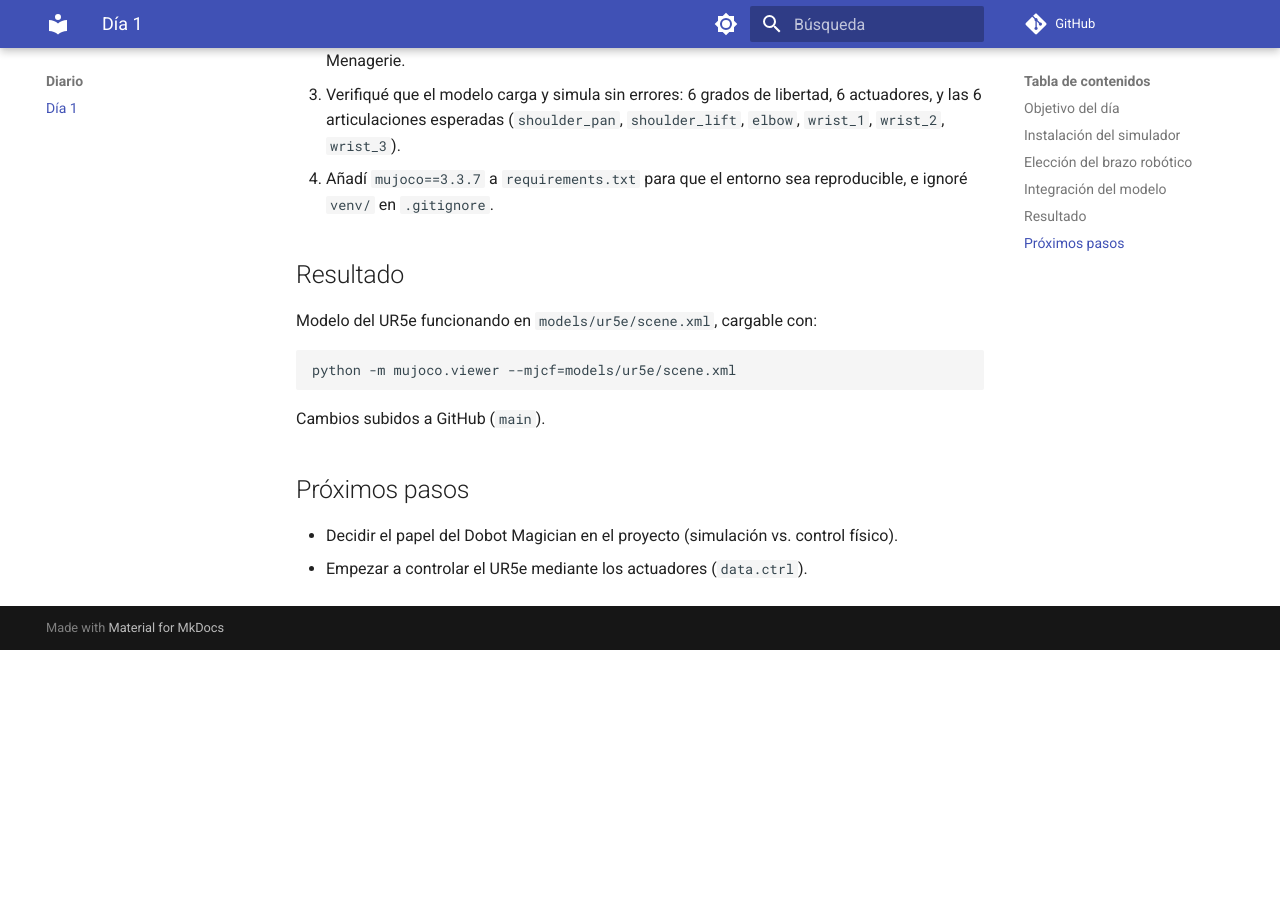
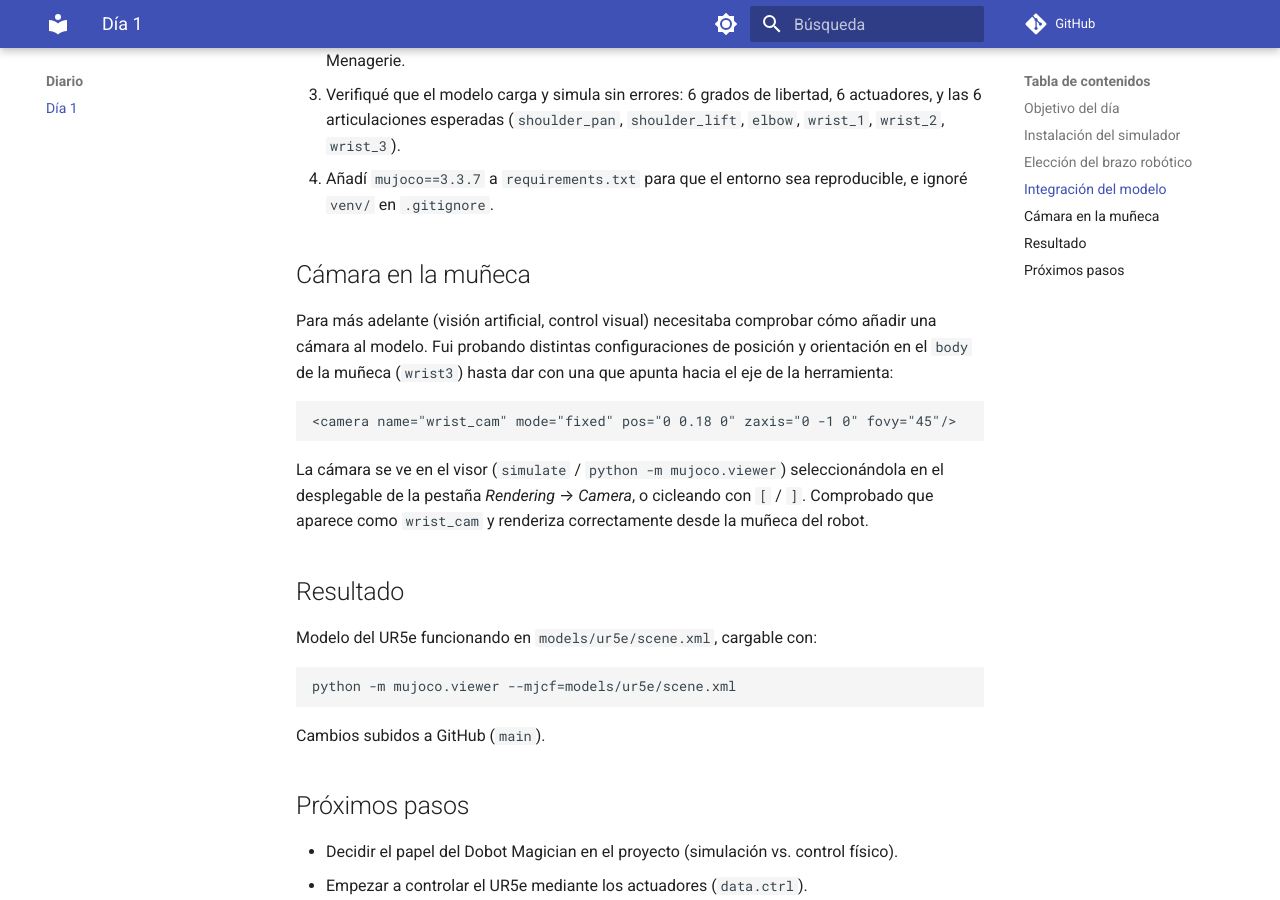
Before and after one commit to dguillenn/tfg-repo, an MkDocs documentation site: the page built from docs/diario/dia-01.md, in a window 1280 px wide and 900 px high, scrolled down 894 px. Built offline with MkDocs 1.6.1 and Material for MkDocs 9.7.7, drawn with Linux system fonts in a browser that asks for light colours; comment, search, counter and statistics services are not loaded; before the commit the page ends 1544 px from its top, so only the background shows below that.

Commit message:
Add wrist camera to UR5e model and document it in diary
Added a fixed camera on the wrist link to test camera setup in
MuJoCo, and documented the process and how to view it in the viewer.

````diff
--- a/docs/diario/dia-01.md
+++ b/docs/diario/dia-01.md
@@ -22,6 +22,16 @@ Mi profesor me mencionó dos posibles brazos: el **UR5e** y el **Dobot Magician*
 3. Verifiqué que el modelo carga y simula sin errores: 6 grados de libertad, 6 actuadores, y las 6 articulaciones esperadas (`shoulder_pan`, `shoulder_lift`, `elbow`, `wrist_1`, `wrist_2`, `wrist_3`).
 4. Añadí `mujoco==3.3.7` a `requirements.txt` para que el entorno sea reproducible, e ignoré `venv/` en `.gitignore`.
 
+## Cámara en la muñeca
+
+Para más adelante (visión artificial, control visual) necesitaba comprobar cómo añadir una cámara al modelo. Fui probando distintas configuraciones de posición y orientación en el `body` de la muñeca (`wrist3`) hasta dar con una que apunta hacia el eje de la herramienta:
+
+```xml
+<camera name="wrist_cam" mode="fixed" pos="0 0.18 0" zaxis="0 -1 0" fovy="45"/>
+```
+
+La cámara se ve en el visor (`simulate` / `python -m mujoco.viewer`) seleccionándola en el desplegable de la pestaña *Rendering* → *Camera*, o cicleando con `[` / `]`. Comprobado que aparece como `wrist_cam` y renderiza correctamente desde la muñeca del robot.
+
 ## Resultado
 
 Modelo del UR5e funcionando en `models/ur5e/scene.xml`, cargable con:
````
Also changed, not shown: 1 other file.
